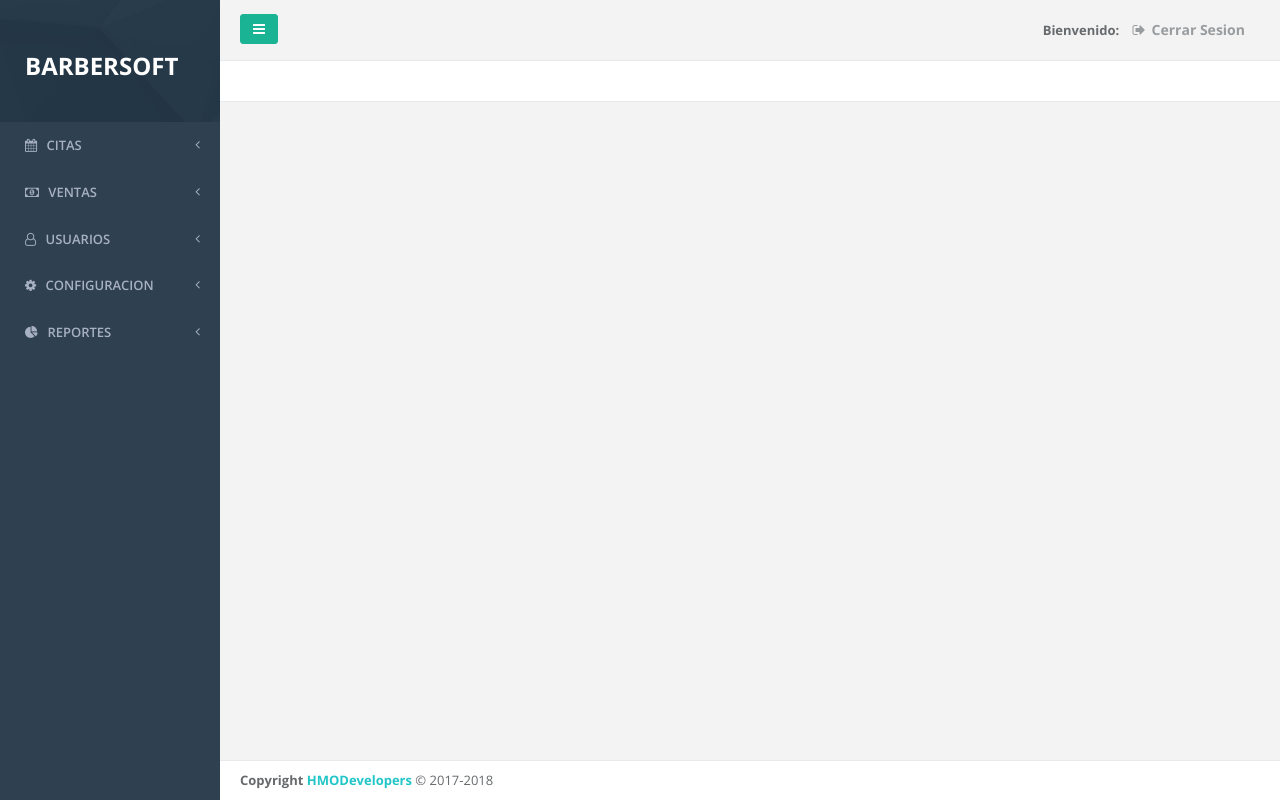
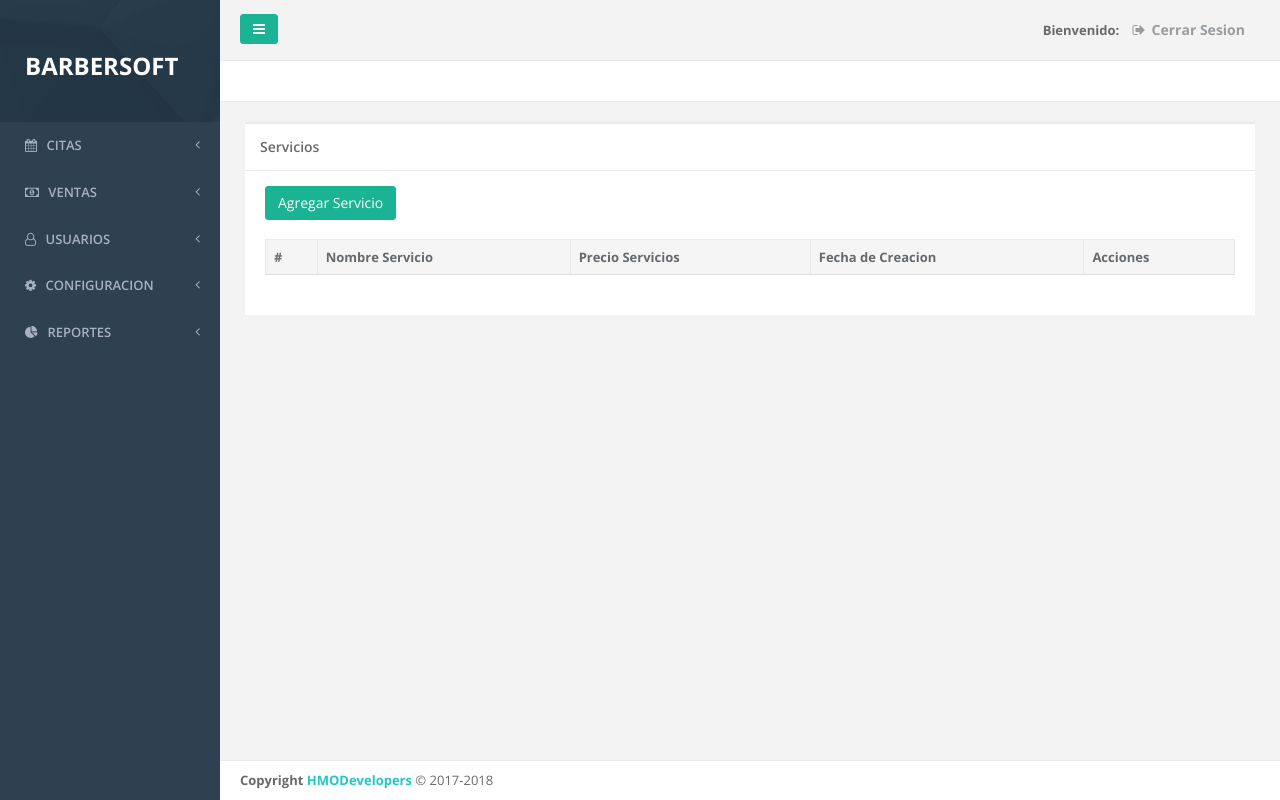
Before and after one commit to CarlosLafarga/barbersoft, a PHP site: page /Vistas/config/ in a window 1280 px wide. Run offline with PHP 8.4, Linux system fonts and the light colour scheme; lists and menus that the app fills with data are empty; some libraries are stand-ins or nearby versions.

Commit message:
add service
agregar servicio por medio de modal.

```diff
--- a/Controllers/caja/listar_barberos.php
+++ b/Controllers/caja/listar_barberos.php
@@ -6,7 +6,7 @@ $query  = "SELECT Id_personal,nombre_completo FROM personal  WHERE id_puesto  =
 $result = mysql_query($query, $cn)
 or die("Ocurrio un error en la consulta SQL");
 
-//echo '<option value="0">Seleccionar opcion...</option>';
+echo '<option value="0">Seleccionar opcion...</option>';
 while (($fila = mysql_fetch_array($result)) != null) {
 
     echo '<option value="' . $fila["Id_personal"] . '">' . $fila["nombre_completo"] . '</option>';
--- a/Controllers/citas/insertarCitas.php
+++ b/Controllers/citas/insertarCitas.php
@@ -10,7 +10,7 @@ if (isset($_POST['nombre'])) {
 
 }
 
-$sql = "INSERT INTO citas (nombre_persona,fechahora_cita,id_persona,fecha_creacion) VALUES ('".$nombre."','".$fecha_hora."',".$id_personal.",'NOW()')";
+$sql = "INSERT INTO citas (nombre_persona,fechahora_cita,id_persona,fecha_creacion) VALUES ('".$nombre."','".$fecha_hora."',".$id_personal.",NOW())";
 
 $ejecutar = mysql_query($sql, $cn) or die(mysql_error());
 
--- a/Includes/parts/menu.php
+++ b/Includes/parts/menu.php
@@ -33,7 +33,7 @@
                       <li>
                          <a href="#"><i class="fa fa-user-o"></i> <span class="nav-label">USUARIOS</span><span class="fa arrow"></span></a>
                           <ul class="nav nav-second-level collapse">
-                            <li><a href="../../Vistas/usuarios/">Nuevos Usuarios</a></li>
+                            <li><a href="../../Vistas/usuarios/">Administrar Usuarios</a></li>
                             <li><a href="../../Vistas/usuarios/">Cambiar Contraseña</a></li>
                          </ul>
                       </li>
--- a/Vistas/caja/index.php
+++ b/Vistas/caja/index.php
@@ -84,7 +84,7 @@
                             <div class="m-t-sm">
                                 <div class="btn-group">
                                 <a href="#" class="btn btn-primary btn-sm"><i class="fa fa-shopping-cart"></i> Pagar</a>
-                                <a href="#" class="btn btn-danger btn-sm"> Cancelar</a>
+                                <a href="#" class="btn btn-danger btn-sm" onclick="cancelar();"> Cancelar</a>
                                 </div>
                             </div>
                         </div>
--- a/Vistas/config/index.php
+++ b/Vistas/config/index.php
@@ -25,7 +25,33 @@
                 <div class="col-lg-12">
                 <div class="wrapper wrapper-content">
                     <!--Contenedor-->
+                        <div class="ibox">
+                            <div class="ibox-title">
+                            <span class="pull-right"></span>
+                            <h5>Servicios</h5>
+                            </div>
 
+                            <div class="ibox-content">
+                              <button  class="btn btn-primary" data-toggle="modal"  data-target="#agregar">Agregar Servicio</button><br><br>
+                               <div class="table-responsive">
+                                <table  id="servicios" class="table table-striped table-bordered table-hover dataTables-example">
+                                <thead>
+                                <tr>
+                                    <th>#</th>
+                                    <th>Nombre Servicio</th>
+                                    <th>Precio Servicios</th>
+                                    <th>Fecha de Creacion</th>
+                                    <th>Acciones</th>
+                                </tr>
+                                </thead>
+
+                            </table>
+
+
+                            </div>
+                          </div>
+                     </div>
+                     <?PHP include "modals/agregar_modal.php";?>
                     <!--Fin Contenedor-->
                 </div>
                 </div>
@@ -39,6 +65,6 @@
 
 
     <!-- Mainly scripts -->
-    <?PHP include "../../Includes/parts/js.php";?>
+      <?PHP include "js.php";?>
 </body>
 </html>
--- /dev/null
+++ b/Vistas/config/js.php
@@ -0,0 +1,74 @@
+<?PHP include "../../Includes/parts/js.php";?>
+<script type="text/javascript">
+	$( document ).ready(function() {
+
+      listar();
+    });
+
+
+    var listar = function(){
+
+        var table =  $("#servicios").DataTable({
+            "destroy":true,
+            "ajax":{
+                "method": "POST",
+                "url": "../../Controllers/config/listarServicios.php"
+            },
+            "columns":[
+                {"data":"Id_servicios"},
+                {"data": "nombre"},
+                {"data": "precio"},
+                {"data": "fecha_creacion"},
+                {"defaultContent": " <center><button type='button' class='editar btn-sm btn-primary'><i class='fa fa-edit'></i></button>|<button type='button' class='eliminar btn-sm btn-danger'><i class='fa fa-trash'></i></button></center>"}
+            ]
+        });
+
+        acciones("#servicios",table);
+    }
+
+          var acciones = function(tbody,table){
+
+
+
+                  $(tbody).on("click", "button.eliminar", function(){
+                    var data = table.row($(this).parents("tr")).data();
+                     if (confirm('¿Desea eliminar el producto' +' ' + data.Id_servicios + '?')) {
+                    window.location.href = "../Modelo/funcionborrar.php?id="+data.Id_servicios+"";
+                    console.log(data.Id_servicios);
+                    }
+                });
+
+
+        }
+
+        $('#agregar_form').on("submit", function(event){
+               event.preventDefault();
+
+             if($('#nombre_servicio').val() == "")
+                 {
+                  alert("Name is required");
+                 }
+
+            else if($('#precio_servicio').val() <= 0)
+                {
+                  alert("Address is required");
+                }
+            else
+             {
+             $.ajax({
+              url:"insertar.php",
+              method:"POST",
+              data:$('#agregar_form').serialize(),
+              beforeSend:function(){
+               $('#insert').val("Inserting");
+              },
+              success:function(data){
+               $('#agregar_form')[0].reset();
+               $('#agregar').modal('hide');
+               listar();
+              }
+              });
+              }
+              });
+
+</script>
--- /dev/null
+++ b/Vistas/config/modals/agregar_modal.php
@@ -0,0 +1,26 @@
+<div class="modal inmodal" id="agregar" tabindex="-1" role="dialog" aria-hidden="true" style="display: none;">
+        <div class="modal-dialog">
+            <div class="modal-content animated fadeIn">
+                    <div class="modal-header">
+                        <button type="button" class="close" data-dismiss="modal"><span aria-hidden="true">×</span><span class="sr-only">Close</span></button>
+                        <i class="fa fa-save modal-icon"></i>
+                        <h4 class="modal-title">Agregar Servicio</h4>
+                        <small></small>
+                    </div>
+                    <div class="modal-body">
+                       <form method="POST" id="agregar_form">
+                        <label>Nombre Servicio:</label>
+                        <input class="form-control" type="text" name="nombre" id="nombre_servicio">
+                        <br>
+                        <label>Precio Servicio:</label>
+                        <input class="form-control" type="number" min="0" value="0" name="precio" id="precio_servicio">
+
+                    </div>
+                    <div class="modal-footer">
+                        <button type="button" class="btn btn-white" data-dismiss="modal">Cerrar</button>
+                        <button type="submit" class="btn btn-primary">Guardar</button>
+                        </form>
+                    </div>
+            </div>
+        </div>
+</div>
```
Also changed, not shown: Controllers/caja/insertar_venta.php (added, +26 -0 lines), Controllers/config/listarServicios.php (added, +24 -0 lines), Vistas/caja/js.php (+61 -1 lines), Vistas/citas/index.php (+2 -5 lines).
